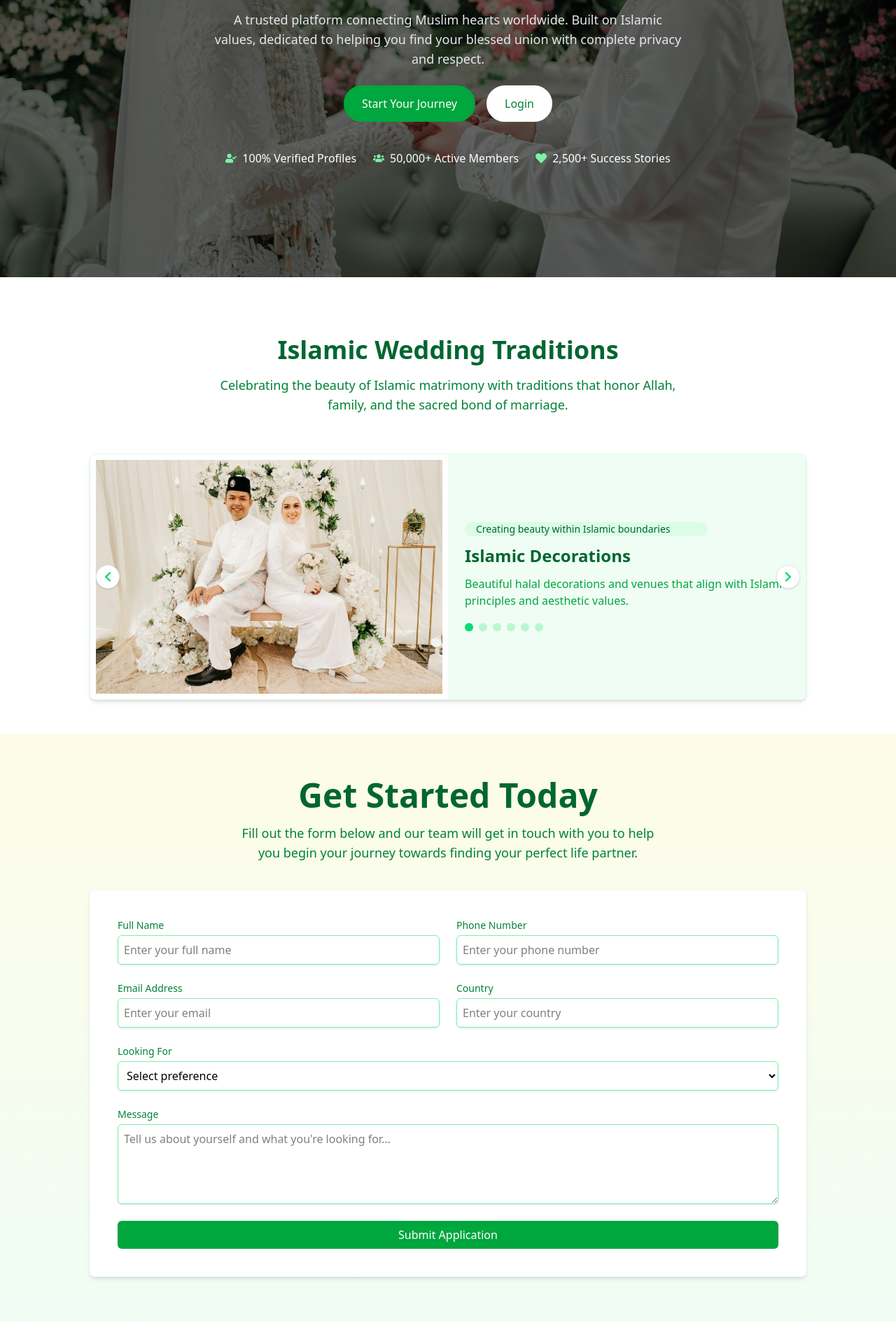
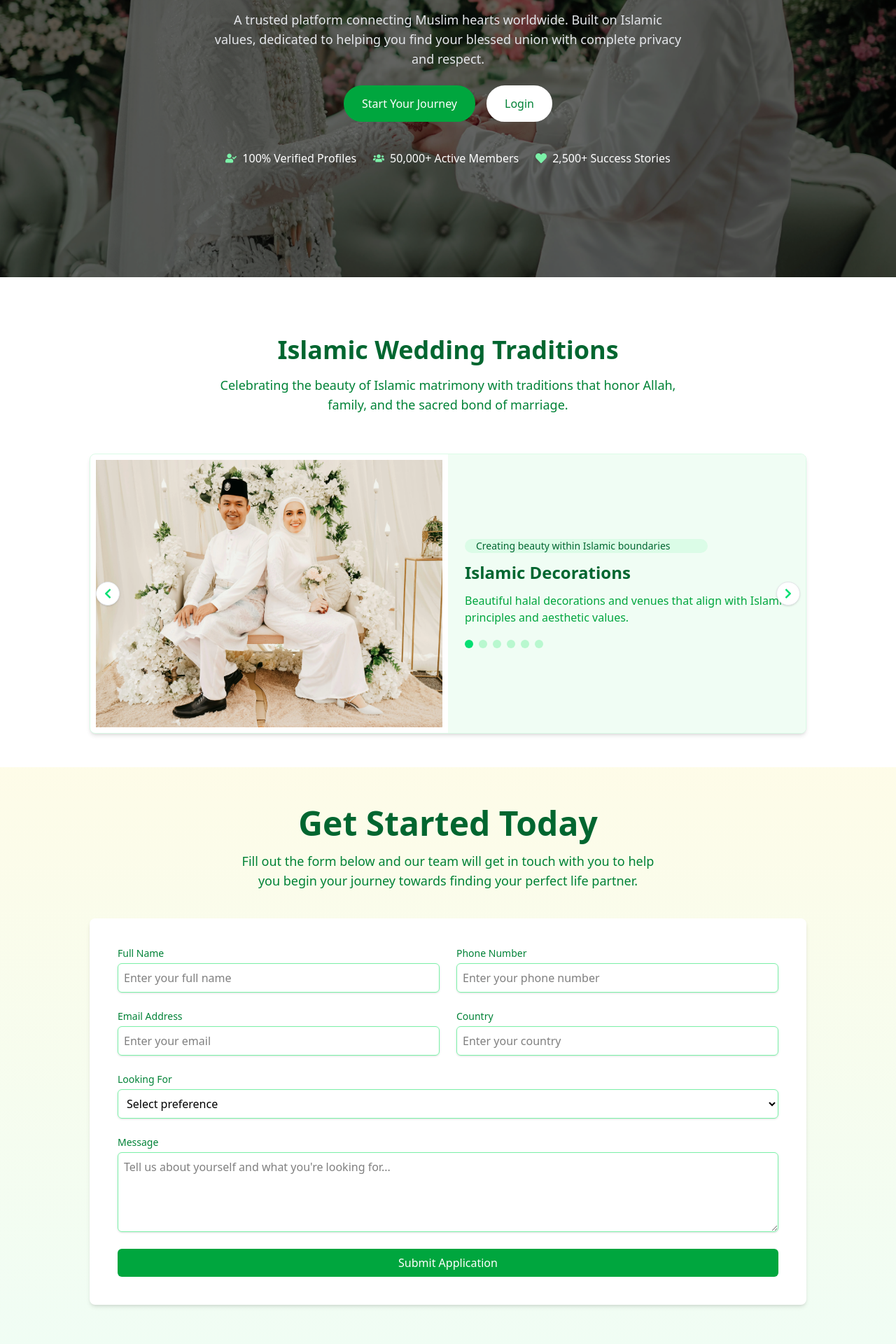
Before and after one commit to ankitelitebandhan-bit/Nikahweds, a React (Vite) app: page / in a window 1280 px wide. Shown: the part 405-2325 px from the top of the page at 70% size. Before the commit the page ends 2293 px from the top, so only its background shows below. Built offline with nearby package versions, Linux system fonts and the light colour scheme.

Commit message:
fix responsiveness

```diff
--- a/src/components/ContactForm.jsx
+++ b/src/components/ContactForm.jsx
@@ -41,7 +41,7 @@ const ContactForm = () => {
   };
 
   return (
-    <div className="bg-gradient-to-b from-yellow-50 to-green-50 py-16 px-4 sm:px-6 lg:px-8 min-h-[90vh] flex items-center justify-center flex-col">
+    <div className="bg-gradient-to-b from-yellow-50 to-green-50 py-14 px-4 sm:px-6 lg:px-8  flex items-center justify-center flex-col">
       <h2 className="text-3xl sm:text-4xl lg:text-5xl  font-bold text-center text-green-800 mb-4">
         Get Started Today
       </h2>
--- a/src/components/IslamicWeddingSlider.jsx
+++ b/src/components/IslamicWeddingSlider.jsx
@@ -58,7 +58,7 @@ const IslamicWeddingSlider = () => {
   };
 
   return (
-    <div className="bg-white py-12 px-4 sm:px-6 lg:px-16 min-h-[60vh] xl:min-h-[80vh]">
+    <div className="bg-white py-12 px-4 sm:px-6 lg:px-16 ">
       <h2 className="text-3xl  xl:text-4xl font-bold text-center text-green-800 mb-4 mt-9">
         Islamic Wedding Traditions
       </h2>
@@ -68,7 +68,7 @@ const IslamicWeddingSlider = () => {
       </p>
 
       <div className="flex justify-center items-center ">
-        <div className="bg-white rounded-lg shadow-md overflow-hidden max-w-5xl w-full flex flex-col md:flex-row relative border border-green-100 min-h-[60vh] md:min-h-[44vh] ">
+        <div className="bg-white rounded-lg shadow-md overflow-hidden max-w-5xl w-full flex flex-col md:flex-row relative border border-green-100 min-h-[50vh] ">
           {/* Left Side - Image */}
           <div className="md:w-1/2 w-full">
             <img
```
